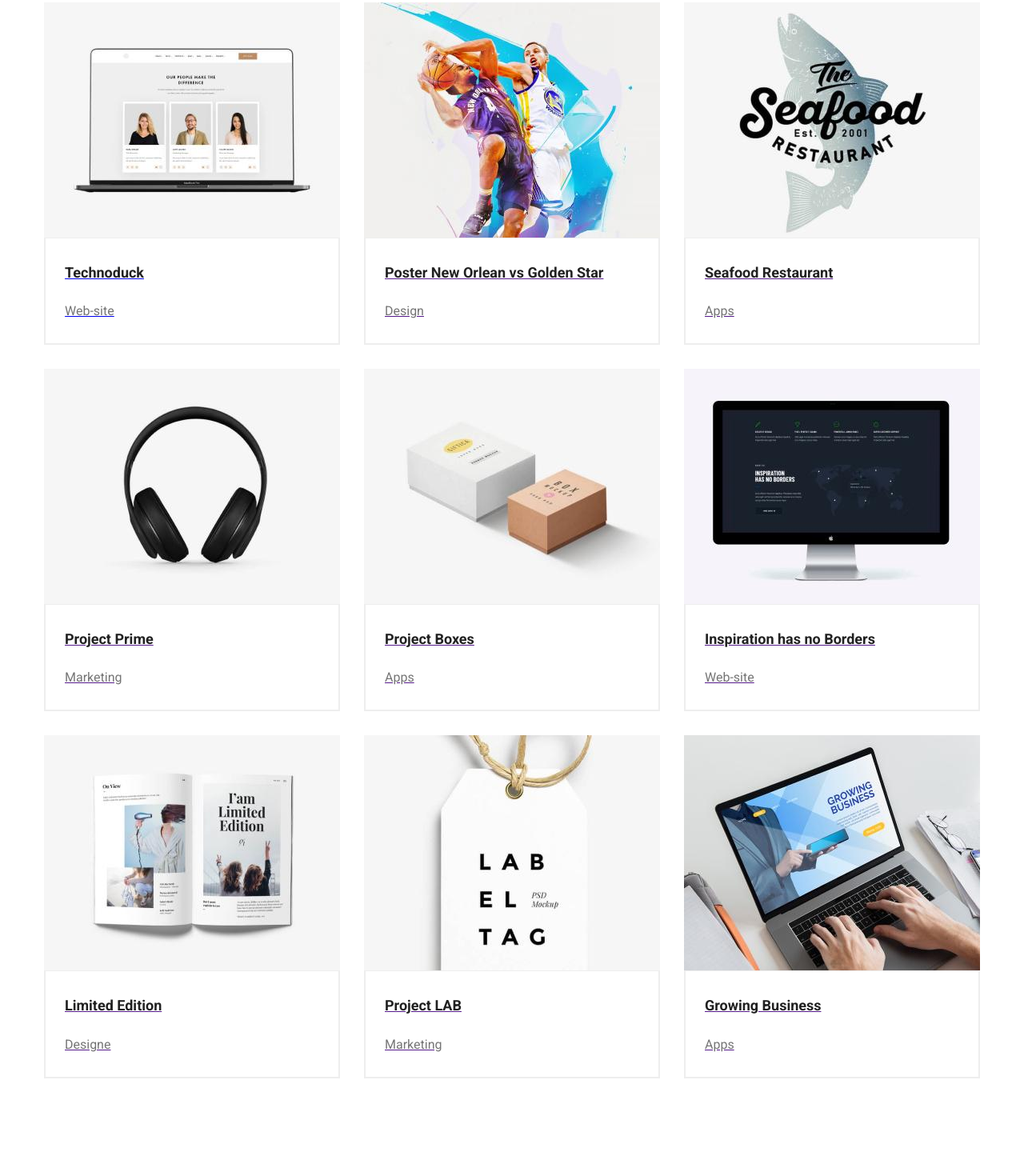
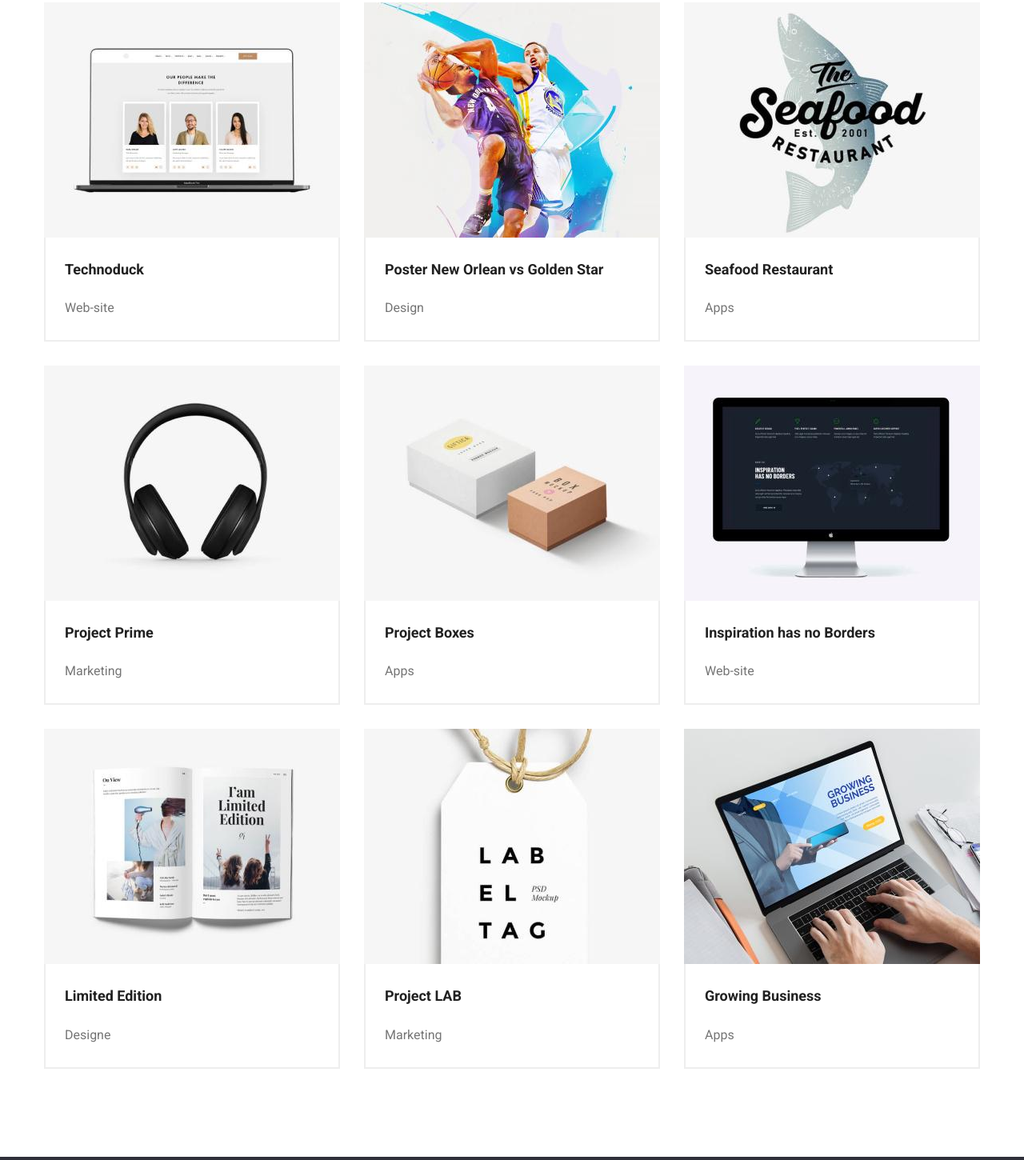
Before and after one commit to gavrila0909/goit-markup-hw-04, a plain HTML site: page portofolio.html in a window 1280 px wide. Shown: the part 270-1720 px from the top of the page at 80% size. Drawn offline with Linux system fonts and the light colour scheme.

Commit message:
modified

```diff
--- a/portofolio.html
+++ b/portofolio.html
@@ -57,85 +57,67 @@
   <div class="portofolio-img-section">
   <ul class="our-portofolio-style">
     <li>
-      <a  href="https://www.youtube.com/">
           <img src="images/img8.jpg" alt="Technoduck" width="370" height="294">
         <div class="text-images">
           <span>Technoduck</span>
           <p>Web-site</p>
         </div>
-      </a>
     </li>
     <li>
-      <a href="">
       <img src="images/img9.jpg" alt="Poster New Orlean vs Golden Star" width="370" height="294">
       <div class="text-images">
         <span>Poster New Orlean vs Golden Star</span>
         <p>Design</p>
       </div>
-      </a>
     </li>
     <li>
-      <a href="">
       <img src="images/img10.jpg" alt="Seafood Restaurant" width="370" height="294">
       <div class="text-images">
         <span>Seafood Restaurant</span>
         <p>Apps</p>
       </div>
-      </a>
     </li>
     <li>
-      <a href="">
       <img src="images/img11.jpg" alt="Project Prime" width="370" height="294">
        <div class="text-images">
          <span>Project Prime</span>
          <p>Marketing</p>
        </div>
-      </a>
     </li>
     <li>
-      <a href="">
       <img src="images/img12.jpg" alt="Project Boxes" width="370" height="294">
       <div class="text-images">
         <span>Project Boxes</span>
         <p>Apps</p>
       </div>
-      </a>
     </li>
     <li>
-      <a href="">
       <img src="images/img13.jpg" alt="Inspiration has no Borders" width="370" height="294">
       <div class="text-images">
         <span>Inspiration has no Borders</span>
       <p>Web-site</p>
       </div>
-      </a>
     </li>
     <li>
-      <a href="">
       <img src="images/img14.jpg" alt="Limited Edition" width="370" height="294">
       <div class="text-images">
         <span>Limited Edition</span>
       <p>Designe</p>
       </div>
-      </a>
     </li>
     <li>
-      <a href="">
       <img src="images/img15.jpg" alt="Project LAB" width="370" height="294">
       <div class="text-images">
         <span>Project LAB</span>
         <p>Marketing</p>
       </div>
-      </a>
     </li>
     <li>
-      <a href="">
       <img src="images/img16.jpg" alt="Growing Business" width="370" height="294">
       <div class="text-images">
         <span>Growing Business</span>
         <p>Apps</p>
       </div>
-      </a>
     </li>
   </ul>
   </div>
```
